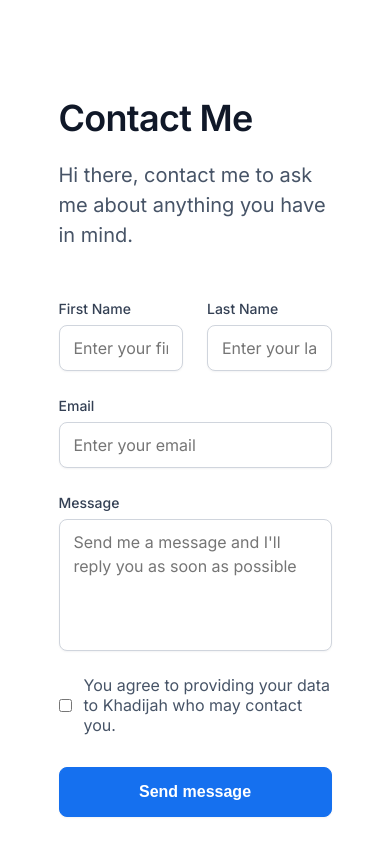
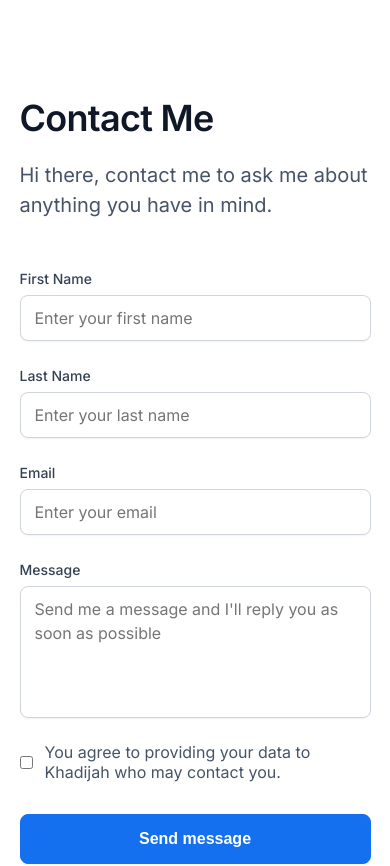
Before and after one commit to KhayT/hng-task1, a React (Create React App) app: page /contact in a window 390 px wide. Shown: the top 866 px of the page. Built offline with nearby package versions, Linux system fonts and the light colour scheme.

Commit message:
style: made page responsive

```diff
--- a/src/components/Contact.js
+++ b/src/components/Contact.js
@@ -19,7 +19,10 @@ const Contact = () => {
     setError(validateValues(formValues));
     setIsSubmit(true);
 
-    console.log(formValues);
+    formValues.firstname = "";
+    formValues.lastname = "";
+    formValues.email = "";
+    formValues.message = "";
   };
 
   useEffect(() => {
--- a/src/components/Contact.module.css
+++ b/src/components/Contact.module.css
@@ -2,7 +2,6 @@
   text-align: left;
   width: 70%;
   margin: 0 auto;
-  /* border: 1px solid red; */
   padding-top: 6rem;
   padding-bottom: 6rem;
 }
@@ -47,8 +46,6 @@
   margin-top: 24px;
   margin-bottom: 32px;
   cursor: pointer;
-
-  /* border: 1px solid red; */
 }
 
 .checkbox-container input {
@@ -71,12 +68,10 @@
   align-items: center;
   justify-content: space-between;
   gap: 24px;
-  /* border: 1px solid red; */
 }
 
 .nameField {
   width: 50%;
-  /* border: 1px solid red; */
 }
 
 .div {
@@ -124,7 +119,33 @@
   color: black;
 }
 
+textarea:active,
+textarea:focus {
+  color: black;
+}
+
 .error {
   color: red;
   font-size: 16px;
 }
+
+@media (max-width: 500px) {
+  .container {
+    width: 80%;
+  }
+}
+
+@media (max-width: 443px) {
+  .container {
+    width: 90%;
+  }
+
+  .name-container {
+    flex-direction: column;
+    gap: 0;
+  }
+
+  .nameField {
+    width: 100%;
+  }
+}
```
